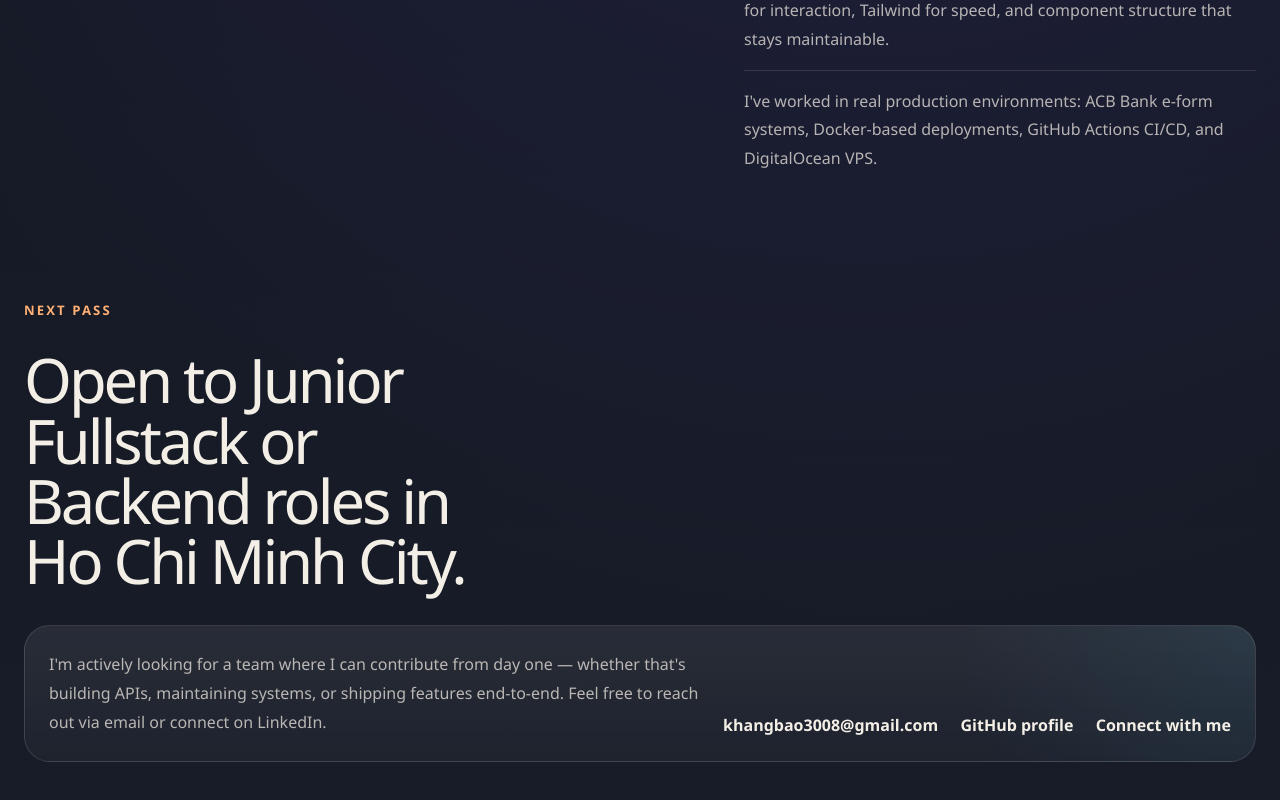
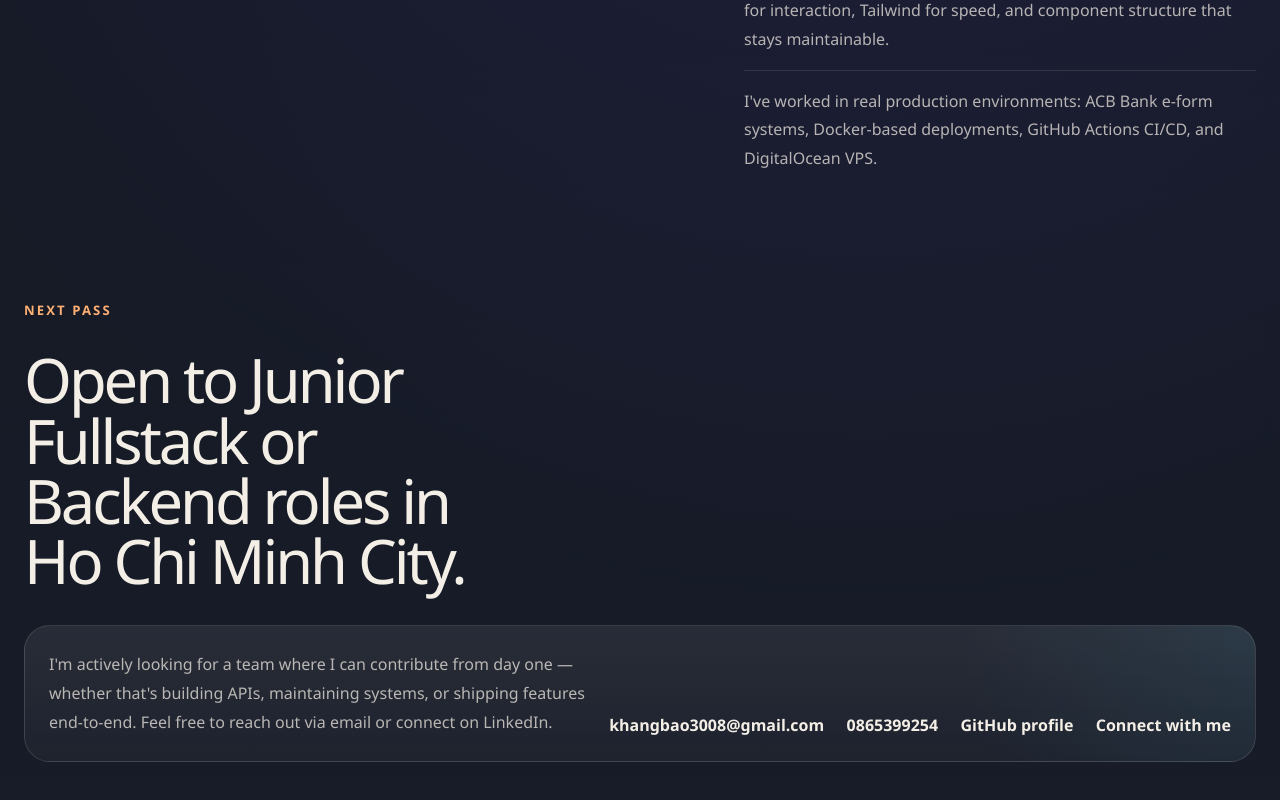
Before and after one commit to Khang1z2t/portfolio, a Next.js app: page / in a window 1280 px wide. Shown: the part 4863-5663 px from the top of the page. Built offline with nearby package versions, Linux system fonts and the light colour scheme; no server answers.

Commit message:
add phone to contact

```diff
--- a/src/app/_components/portfolio-showcase.tsx
+++ b/src/app/_components/portfolio-showcase.tsx
@@ -505,6 +505,9 @@
             <a href={`mailto:${current.contactEmail}`}>
               {current.contactEmail}
             </a>
+            <a href={`tel:+84${current.contactPhone.replace(/^0/, "")}`}>
+              {current.contactPhone}
+            </a>
             <a href={current.githubUrl} target="_blank" rel="noreferrer">
               {current.labels.githubProfile}
             </a>
--- a/src/data/site-content.ts
+++ b/src/data/site-content.ts
@@ -72,6 +72,7 @@
   contactHeading: string;
   contactDescription: string;
   contactEmail: string;
+  contactPhone: string;
   githubUrl: string;
   linkedinUrl: string;
 };
@@ -253,6 +254,7 @@
     contactDescription:
       "I'm actively looking for a team where I can contribute from day one — whether that's building APIs, maintaining systems, or shipping features end-to-end. Feel free to reach out via email or connect on LinkedIn.",
     contactEmail: "khangbao3008@gmail.com",
+    contactPhone: "0865399254",
     githubUrl: "https://github.com/Khang1z2t",
     linkedinUrl: "https://www.linkedin.com/in/yunok/",
   },
@@ -394,6 +396,7 @@
     contactDescription:
       "Mình sẵn sàng đóng góp từ ngày đầu — dù là xây API, bảo trì hệ thống, hay ship tính năng end-to-end. Liên hệ qua email hoặc kết nối trên LinkedIn nhé.",
     contactEmail: "khangbao3008@gmail.com",
+    contactPhone: "0865399254",
     githubUrl: "https://github.com/Khang1z2t",
     linkedinUrl: "https://www.linkedin.com/in/yunok/",
   },
```
